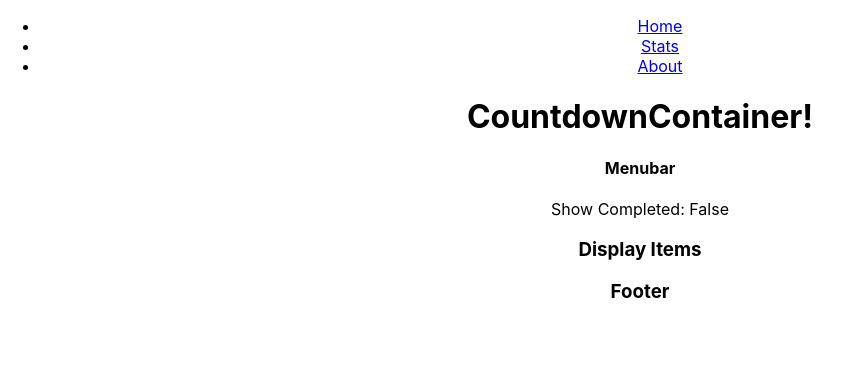
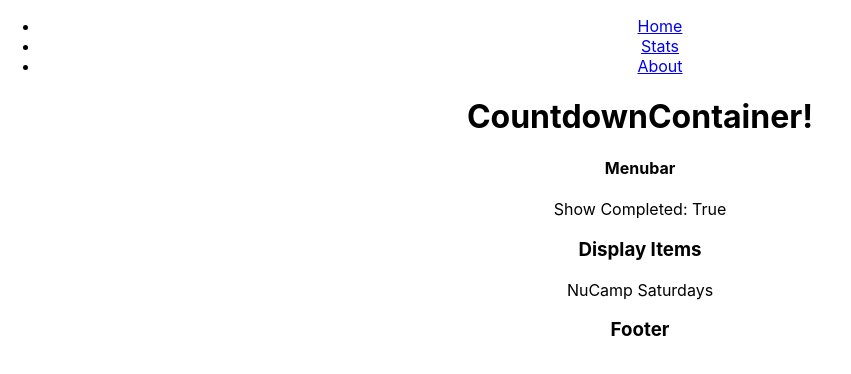
Before and after one commit to johndunstan/moment-counter, a React (Create React App) app: page / in a window 1280 px wide. Shown: the top 374 px of the page, without its empty margins (0-851 px from the left). Built offline with nearby package versions, Linux system fonts and the light colour scheme.

Commit message:
Code clean up after messing with router

```diff
--- a/src/components/MainComponent.js
+++ b/src/components/MainComponent.js
@@ -6,8 +6,7 @@ class Main extends Component {
   constructor(props) {
     super(props)
     this.state = {
-      dummyData: 'Hello World!',
-      showCompleted: false,
+      showCompleted: true,
       listOfLists: [
         {
           id: 1,
@@ -46,7 +45,11 @@ class Main extends Component {
   render() {
     return (
       <div>
-        <Navbar />
+        <Navbar
+          showCompleted={this.state.showCompleted}
+          name={this.state.listOfLists[0].name}
+          items={this.state.listOfLists[0].items}
+        />
         <Footer />
       </div>
     )
--- a/src/components/NavbarComponent.js
+++ b/src/components/NavbarComponent.js
@@ -4,7 +4,7 @@ import Stats from './stats/StatsComponent'
 import About from './about/AboutComponent'
 import { BrowserRouter as Router, Switch, Route, Link } from 'react-router-dom'
 
-function Navbar() {
+function Navbar(props) {
   return (
     <Router>
       <div>
@@ -30,7 +30,11 @@ function Navbar() {
             <Stats />
           </Route>
           <Router path="/">
-            <CountdownContainer />
+            <CountdownContainer
+              showCompleted={props.showCompleted}
+              name={props.name}
+              items={props.items}
+            />
           </Router>
         </Switch>
       </div>
--- a/src/components/countdown/CountdownContainerComponent.js
+++ b/src/components/countdown/CountdownContainerComponent.js
@@ -7,7 +7,11 @@ function CountdownContainer(props) {
     <div>
       <h1>CountdownContainer!</h1>
       <Menubar showCompleted={props.showCompleted} />
-      <DisplayItems name={props.name} />
+      <DisplayItems
+        showCompleted={props.showCompleted}
+        name={props.name}
+        items={props.items}
+      />
     </div>
   )
 }
```
Also changed, not shown: 1 other file (tests, documents, lock files or other folders).
